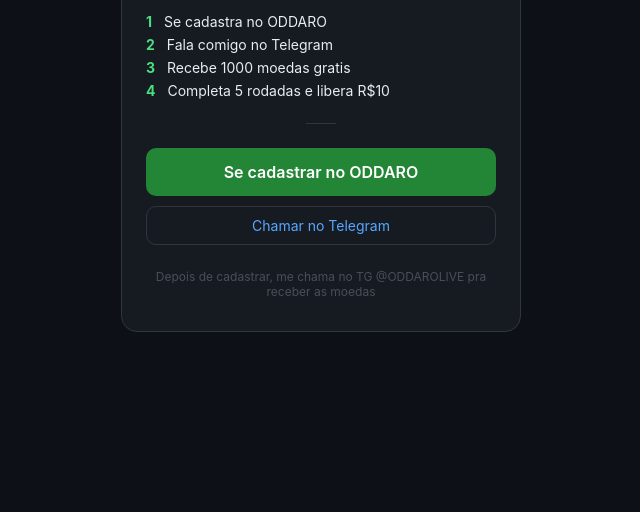
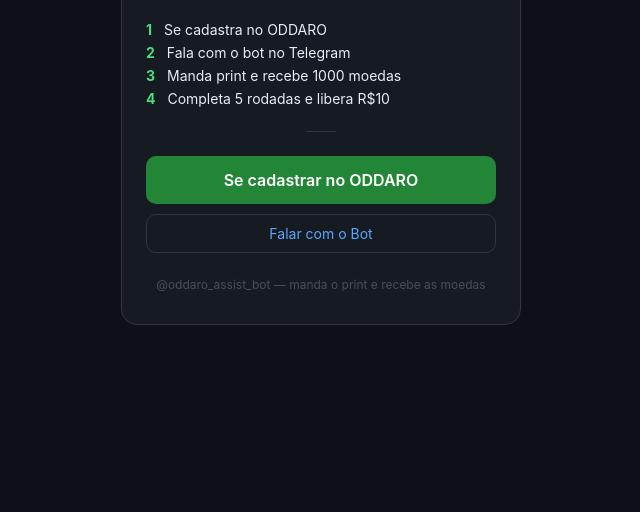
Before and after one commit to yyds12345611/oddaro-landing, a plain HTML site: page index.html in a window 1280 px wide. Shown: the part 288-800 px from the top of the page, without its empty margins (319-959 px from the left). Drawn offline with Linux system fonts and the light colour scheme.

Commit message:
update tg bot link

```diff
--- a/index.html
+++ b/index.html
@@ -23,13 +23,13 @@ h1{font-size:36px;font-weight:800;color:#4ade80;margin-bottom:4px}
 <h1>ODDARO</h1>
 <p class=st>Palpites em esportes e eventos. Gratis.</p>
 <div class=s><b>1</b> Se cadastra no ODDARO</div>
-<div class=s><b>2</b> Fala comigo no Telegram</div>
-<div class=s><b>3</b> Recebe 1000 moedas gratis</div>
+<div class=s><b>2</b> Fala com o bot no Telegram</div>
+<div class=s><b>3</b> Manda print e recebe 1000 moedas</div>
 <div class=s><b>4</b> Completa 5 rodadas e libera R$10</div>
 <div class=l></div>
 <a class=b href=https://oddaro.com/r/RK84JEZ4>Se cadastrar no ODDARO</a>
-<a class=bt href=https://t.me/ODDAROLIVE>Chamar no Telegram</a>
-<p class=ft>Depois de cadastrar, me chama no TG @ODDAROLIVE pra receber as moedas</p>
+<a class=bt href=https://t.me/oddaro_assist_bot>Falar com o Bot</a>
+<p class=ft>@oddaro_assist_bot — manda o print e recebe as moedas</p>
 </div>
 </body>
 </html>
```
